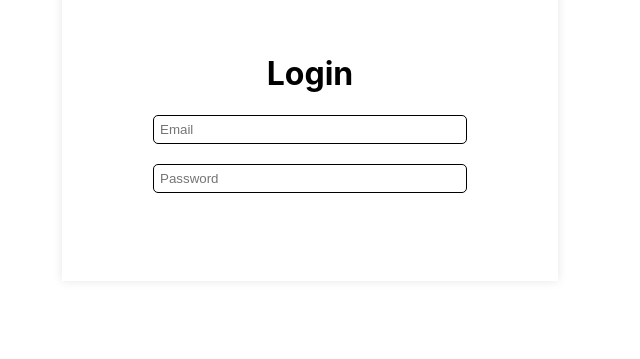
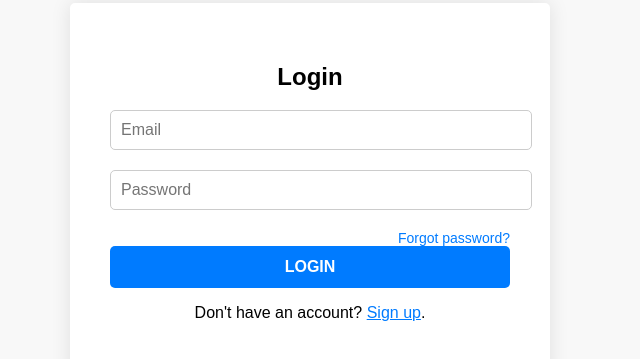
Before and after one commit to abmanaf/User-Authentication, a React (Create React App) app: page / in a window 1280 px wide. Shown: the part 175-534 px from the top of the page, without its empty margins (330-970 px from the left). Built offline with nearby package versions, Linux system fonts and the light colour scheme.

Commit message:
made changes in some components

```diff
--- a/package.json
+++ b/package.json
@@ -8,6 +8,7 @@
     "@testing-library/user-event": "^13.2.1",
     "react": "^18.2.0",
     "react-dom": "^18.2.0",
+    "react-router-dom": "^6.21.1",
     "react-scripts": "5.0.1",
     "web-vitals": "^2.1.0"
   },
--- a/src/App.css
+++ b/src/App.css
@@ -1,17 +1,56 @@
-.login-container {
-  margin: 0 auto;
-  width: 400px;
-  height: 200px;
-  justify-content: center;
-  align-items: center;
-  text-align: center;
-  box-shadow: 0 0 10px rgba(0, 0, 0, 0.1);
-  margin-top: 10em;
-  padding: 3em 3em;
+body {
+  font-family: Arial, sans-serif;
+  margin: 0;
+  padding: 0;
+  background-color: #f8f8f8;
+  display: flex;
+  flex-direction: column;
+  min-height: 100vh;
 }
-input {
-  padding: 6px 6px;
-  width: 300px;
+
+.header h1 {
+  font-family: "Sofia", sans-serif;
+  font-size: 25px;
+  font-weight: bold;
+  color: #007bff;
+  padding: 1em;
+}
+
+.form-container {
+  width: 100%;
+  max-width: 400px;
+  margin: auto;
+  padding: 40px;
+  background-color: #ffffff;
   border-radius: 5px;
-  border: 0.5px solid black;
+  box-shadow: 0 0 20px rgba(0, 0, 0, 0.1);
 }
+
+.form-input {
+  width: 100%;
+  margin-bottom: 20px;
+  padding: 10px;
+  border: 1px solid #ccc;
+  border-radius: 5px;
+  font-size: 16px;
+}
+
+.form-button {
+  width: 100%;
+  padding: 12px;
+  background-color: #007bff;
+  color: #ffffff;
+  border: none;
+  border-radius: 5px;
+  font-size: 16px;
+  font-weight: bold;
+  text-transform: uppercase;
+  cursor: pointer;
+}
+
+.form-button:hover {
+  background-color: #0056b3;
+}
+.login-emoji {
+  display: none;
+}
--- a/src/App.js
+++ b/src/App.js
@@ -1,17 +1,51 @@
-import React from "react";
+import React, { useState } from "react";
+import { Link } from "react-router-dom";
 import "./App.css";
 
-function App() {
+export default function LoginPage() {
   return (
-    <div>
-      <div className="login-container">
-        <h1>Login</h1>
-        <input type="text" name="" id="" placeholder="Email" /> <br />
-        <br />
-        <input type="password" name="" id="" placeholder="Password" />
+    <div className="login-pic-and-forms">
+      <div className="login-emoji"></div>
+      <div className="form-container" style={{ marginTop: "11.1em" }}>
+        <h2 style={{ textAlign: "center" }}>Login</h2>
+        <form>
+          <input
+            type="text"
+            name="username"
+            className="form-input"
+            placeholder="Email"
+            required
+          />
+          <input
+            type="password"
+            name="password"
+            className="form-input"
+            placeholder="Password"
+            required
+          />
+          <Link
+            to="/ForgotPassword"
+            style={{
+              fontSize: "14px",
+              color: "#007bff",
+              textDecoration: "none",
+              float: "right",
+            }}
+          >
+            Forgot password?
+          </Link>
+          <button type="submit" className="form-button">
+            LOGIN
+          </button>
+          <p className="form-footer" style={{ textAlign: "center" }}>
+            Don't have an account?{" "}
+            <Link to="/SignupPage" style={{ color: "#007bff" }}>
+              Sign up
+            </Link>
+            .
+          </p>
+        </form>
       </div>
     </div>
   );
 }
-
-export default App;
--- a/src/index.js
+++ b/src/index.js
@@ -1,13 +1,16 @@
-import React from 'react';
-import ReactDOM from 'react-dom/client';
-import './index.css';
-import App from './App';
-import reportWebVitals from './reportWebVitals';
+import React from "react";
+import ReactDOM from "react-dom/client";
+import "./index.css";
+import App from "./App";
+import reportWebVitals from "./reportWebVitals";
+import { BrowserRouter as Router } from "react-router-dom";
 
-const root = ReactDOM.createRoot(document.getElementById('root'));
+const root = ReactDOM.createRoot(document.getElementById("root"));
 root.render(
   <React.StrictMode>
-    <App />
+    <Router>
+      <App />
+    </Router>
   </React.StrictMode>
 );
 
```
Also changed, not shown: 2 other files (tests, documents, lock files or other folders).
